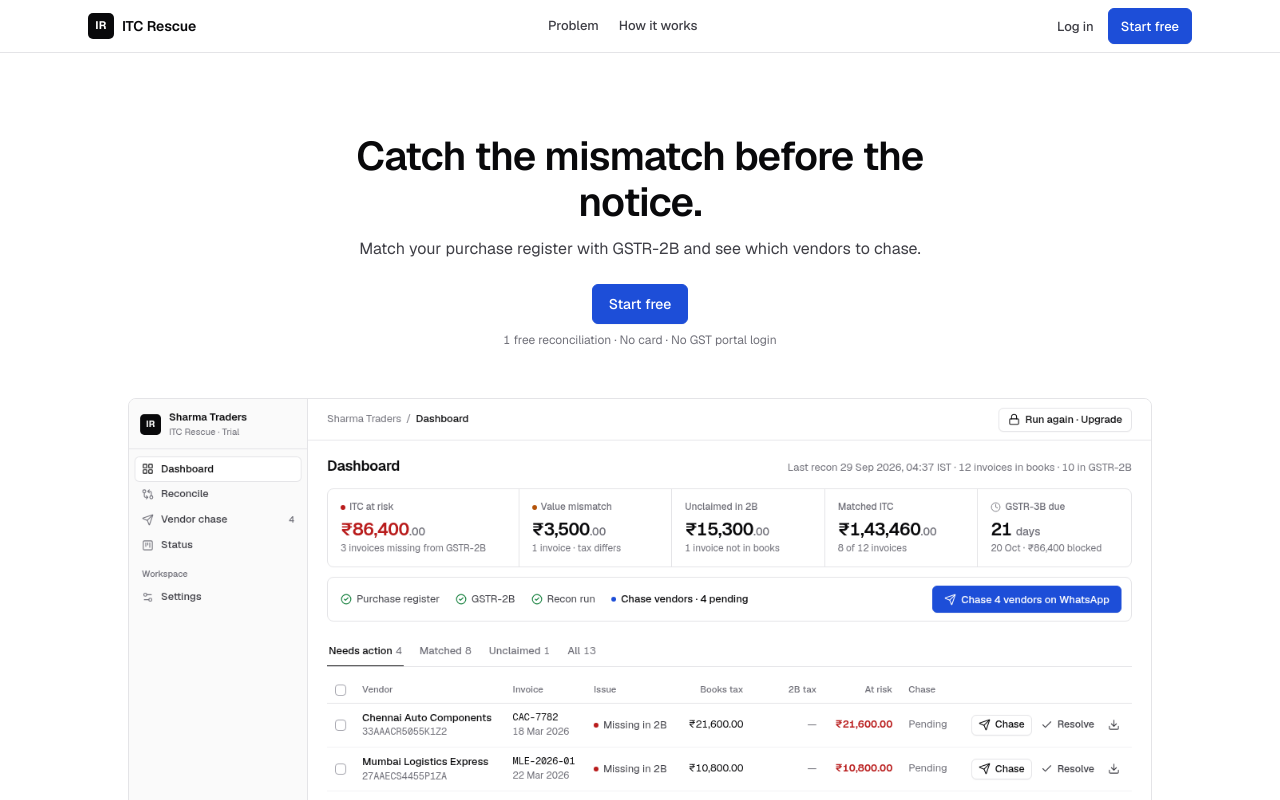
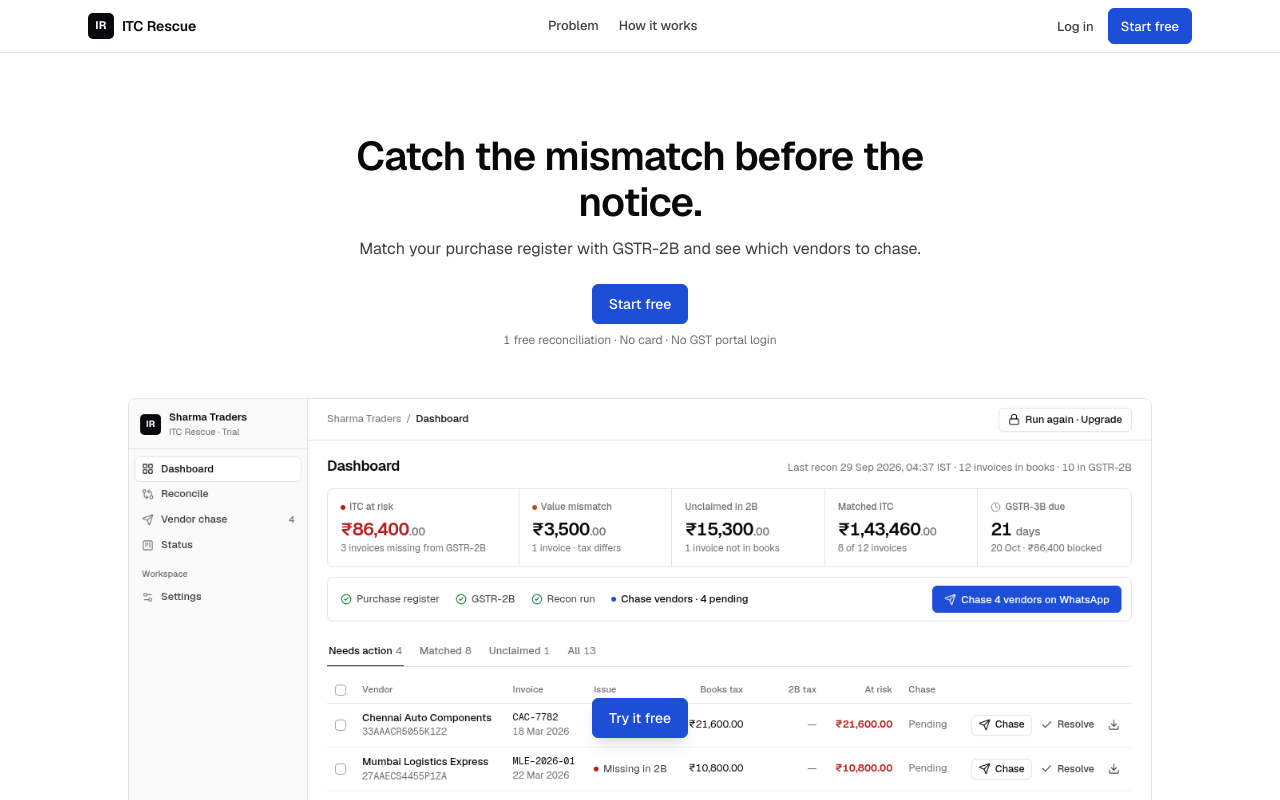
Before and after one commit to arjukjin-cyber/itc-rescue, a Next.js app: page / in a window 1280 px wide. Shown: the top 800 px of the page. Built offline with nearby package versions, Linux system fonts and the light colour scheme.

Commit message:
feat(landing): dashboard image links to /signup with Try it free button (#40)
Co-authored-by: CTO <cto@gstos.local>

```diff
--- a/src/app/page.tsx
+++ b/src/app/page.tsx
@@ -55,14 +55,19 @@ export default function LandingPage() {
         </div>
 
         <figure className="mx-auto mt-12 max-w-5xl overflow-hidden rounded-lg border" style={{ borderColor: "var(--color-line)" }}>
-          {/* Real v1 dashboard (sample data), captured from the app. */}
+          {/* Real v1 dashboard (sample data), captured from the app. Whole frame links to signup. */}
+          <Link href="/signup" aria-label="Try ITC Rescue free" className="group relative block">
             <img
               src="/landing/dashboard-v1.png"
               alt="ITC Rescue dashboard: ₹86,400.00 ITC at risk across 3 invoices, GSTR-3B countdown, and a Needs action table with Chase and Resolve on each row"
               width={1280}
               height={800}
-            className="block h-auto w-full"
+              className="block h-auto w-full transition-opacity group-hover:opacity-90"
             />
+            <span className="absolute inset-0 flex items-center justify-center bg-black/0 transition-colors group-hover:bg-black/10">
+              <span className="btn btn-pri btn-lg shadow-lg">Try it free</span>
+            </span>
+          </Link>
         </figure>
       </section>
 
```
Lines whose indentation alone changed are shown as unchanged.
